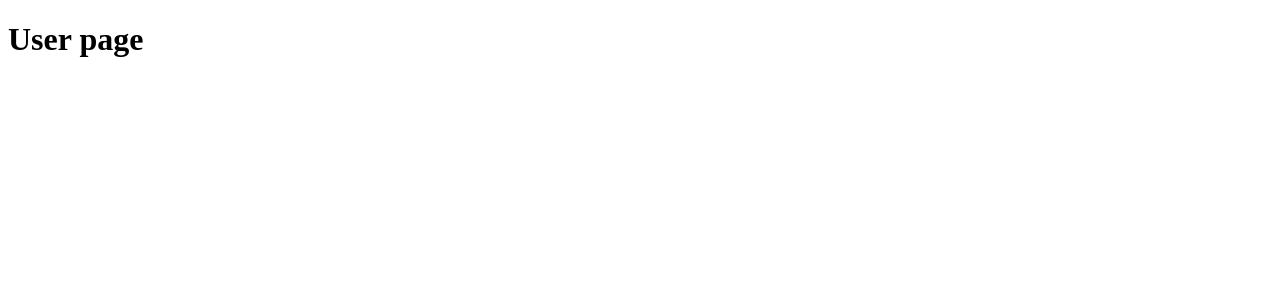
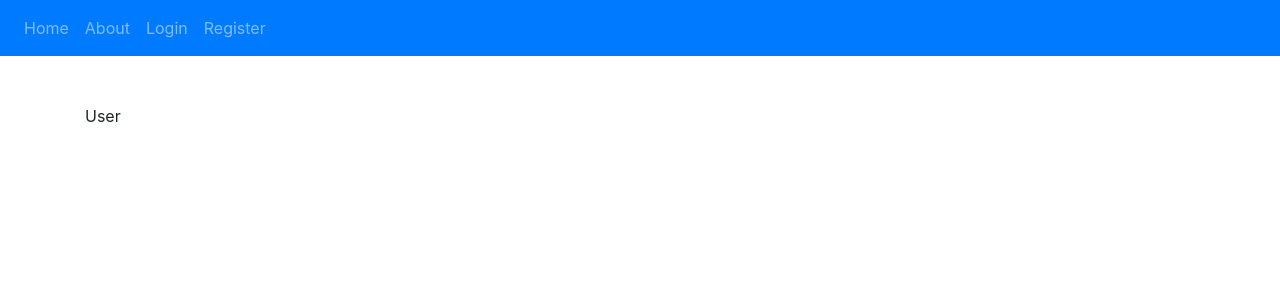
Before and after one commit to ciderbet/whatyearwasiborn, a Next.js app: page /user in a window 1280 px wide. Shown: the top 300 px of the page. Built offline with nearby package versions, Linux system fonts and the light colour scheme.

Commit message:
logout and conditional rendering

```diff
--- a/components/Layout.js
+++ b/components/Layout.js
@@ -1,33 +1,76 @@
 import Head from 'next/head'
+import Router from 'next/router'
+import Link from 'next/link'
+import { isAuth, logout } from '../helpers/auth'
 
 const Layout = ({ children }) => {
   const head = () => (
-    <link rel="stylesheet" href="https://stackpath.bootstrapcdn.com/bootstrap/4.5.0/css/bootstrap.min.css" integrity="sha384-9aIt2nRpC12Uk9gS9baDl411NQApFmC26EwAOH8WgZl5MYYxFfc+NcPb1dKGj7Sk" crossOrigin="anonymous"></link>
+    <React.Fragment>
+      <link
+        rel="stylesheet"
+        href="https://stackpath.bootstrapcdn.com/bootstrap/4.5.0/css/bootstrap.min.css" integrity="sha384-9aIt2nRpC12Uk9gS9baDl411NQApFmC26EwAOH8WgZl5MYYxFfc+NcPb1dKGj7Sk"
+        crossOrigin="anonymous"/>
+    </React.Fragment>
   )
 
   const nav = () => (
-    <nav className="navbar navbar-expand-lg navbar-dark bg-primary">
-      <ul className="navbar-nav mr-auto">
+    <nav className="navbar navbar-expand-sm navbar-dark bg-primary">
+      <ul className="navbar-nav">
         <li className="nav-item">
-          <a className="nav-link" href="/">
+          <Link href="/">
+            <a className="nav-link">
         Home
-          </a>
+            </a>
+          </Link>
         </li>
+
         <li className="nav-item">
-          <a className="nav-link" href="/login">
-        Login
-          </a>
+          <Link href="/about">
+            <a className="nav-link">
+        About
+            </a>
+          </Link>
         </li>
-        <li className="nav-item">
-          <a className="nav-link" href="/about">
-        About
-          </a>
-        </li>
-        <li className="nav-item">
-          <a className="nav-link" href="/register">
-        Register
-          </a>
-        </li>
+
+        {!isAuth() && (
+          <React.Fragment>
+            <li className="nav-item">
+              <Link href="/login">
+                <a className="nav-link" >Login</a>
+              </Link>
+            </li>
+            <li className="nav-item">
+              <Link href="/register">
+                <a className="nav-link">Register</a>
+              </Link>
+            </li>
+          </React.Fragment>
+        )}
+      </ul>
+      <ul className="navbar-nav ml-auto">
+        { isAuth() && isAuth().role === 'admin' && (
+          <li className="nav-item">
+            <Link href="/admin">
+              <a className="nav-link">{isAuth().name}</a>
+            </Link>
+          </li>
+        )}
+
+        { isAuth() && isAuth().role === 'subscriber' && (
+          <li className="nav-item">
+            <Link href="/user">
+              <a className="nav-link">{isAuth().name}</a>
+            </Link>
+          </li>
+        )}
+
+        { isAuth() && (
+          <li className="nav-item">
+            <a onClick={logout} className="nav-link">
+             Logout
+            </a>
+          </li>
+        )}
       </ul>
     </nav>
   )
@@ -35,7 +78,7 @@ const Layout = ({ children }) => {
   return <React.Fragment>
     {head()}
     {nav()}
-    {children}
+    <div className="container pt-5 pb-5">{children}</div>
   </React.Fragment>
 }
 
--- a/helpers/auth.js
+++ b/helpers/auth.js
@@ -1,4 +1,5 @@
 import cookie from 'js-cookie'
+import Router from 'next/router'
 
 // set in cookie
 export const setCookie = (key, value) => {
@@ -12,7 +13,7 @@ export const setCookie = (key, value) => {
 // remove from cookie
 export const removeCookie = (key) => {
   if (process.browser) {
-    cookie.set(key)
+    cookie.remove(key)
   }
 }
 
@@ -35,7 +36,7 @@ export const setLocalStorage = (key, value) => {
 // remove from localstorage
 export const removeLocalStorage = (key) => {
   if (process.browser) {
-    localStorage.remove(key)
+    localStorage.removeItem(key)
   }
 }
 
@@ -57,3 +58,9 @@ export const isAuth = () => {
     }
   }
 }
+
+export const logout = () => {
+  removeCookie('token')
+  removeLocalStorage('user')
+  Router.push('/login')
+}
--- a/pages/admin/index.js
+++ b/pages/admin/index.js
@@ -1,2 +1,5 @@
-const Admin = () => <h1>Admin page</h1>
+import Layout from '../../components/Layout'
+
+const Admin = () => <Layout>Admin page</Layout>
+
 export default Admin
--- a/pages/login.js
+++ b/pages/login.js
@@ -9,8 +9,8 @@ import { authenticate, isAuth } from '../helpers/auth'
 
 const Login = () => {
   const [state, setState] = useState({
-    email: 'rob@rob.rob',
-    password: 'robrob',
+    email: 'robfkennedy@gmail.com',
+    password: 'World123!',
     error: '',
     success: '',
     buttonText: 'Login'
--- a/pages/user/index.js
+++ b/pages/user/index.js
@@ -1,2 +1,5 @@
-const User = () => <h1>User page</h1>
+import Layout from '../../components/Layout'
+
+const User = () => <Layout>User</Layout>
+
 export default User
```
